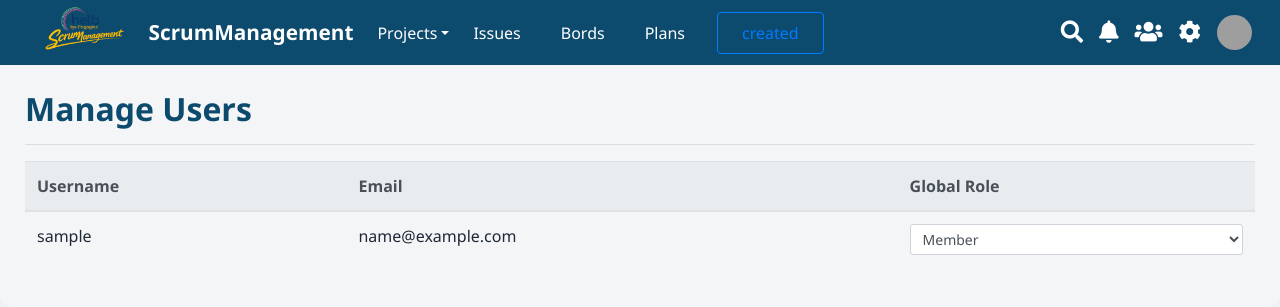
After one commit to AliUcar05/HELBScrumManagement, a Django app: page /manage-users/ in a window 1280 px wide. The commit adds this page. Shown: the top 307 px of the page. Run offline with Django 3.2, Linux system fonts and the light colour scheme; the visitor is signed in with stand-in values (Sample User, id 1); data comes from the database, SQL or seed files in the repository; some libraries are stand-ins or nearby versions; grey boxes are pictures that could not be loaded.

Commit message:
Add membership management and global user role page

```diff
--- a/django_project/blog/templates/blog/base.html
+++ b/django_project/blog/templates/blog/base.html
@@ -113,7 +113,12 @@
                                             <i class="fas fa-user-circle mr-2"></i>Profile</a></li>
                                         <li><a class="dropdown-item" href="#">
                                             <i class="fas fa-cog mr-2"></i>Settings</a></li>
-                                        <li><hr class="dropdown-divider"></li>
+                                        {% if user.profile.global_role == 'admin' %}
+                                        <li><a class="dropdown-item" href="{% url 'manage-users' %}">
+                                            <i class="fas fa-users-cog mr-2"></i>Manage Users</a></li>
+                                        {% endif %}
+                                        <li>
+                                            <hr class="dropdown-divider"></li>
                                         <form method="POST" action="{% url 'logout' %}">
                                             {% csrf_token %}
                                             <button type="submit" class="dropdown-item text-danger">
--- a/django_project/django_project/urls.py
+++ b/django_project/django_project/urls.py
@@ -27,6 +27,7 @@ urlpatterns = [
     path('login/', auth_views.LoginView.as_view(template_name='users/login.html'), name='login'),
     path('logout/', auth_views.LogoutView.as_view(template_name='users/logout.html'), name='logout'),
     path('', include('blog.urls')),
+    path('', include('users.urls')),
     path("", include("scrum.urls")),
 
 
@@ -43,6 +44,8 @@ urlpatterns = [
          name='password_reset_complete'),
 
     path('password/', user_views.change_password, name='change_password'),
+
+
 ]
 
 
--- /dev/null
+++ b/django_project/users/templates/users/manage_users.html
@@ -0,0 +1,33 @@
+{% extends "blog/base.html" %}
+{% block content %}
+<div class="content-section">
+    <h2>Manage Users</h2>
+    <hr>
+    <table class="table table-hover">
+        <thead class="thead-light">
+            <tr>
+                <th>Username</th>
+                <th>Email</th>
+                <th>Global Role</th>
+            </tr>
+        </thead>
+        <tbody>
+            {% for u in users %}
+            <tr>
+                <td>{{ u.username }}</td>
+                <td>{{ u.email }}</td>
+                <td>
+                    <form method="POST" action="#">
+                        {% csrf_token %}
+                        <select name="role" class="form-control form-control-sm">
+                            <option value="admin" {% if u.profile.global_role == 'admin' %}selected{% endif %}>Admin</option>
+                            <option value="member" {% if u.profile.global_role == 'member' %}selected{% endif %}>Member</option>
+                        </select>
+                    </form>
+                </td>
+            </tr>
+            {% endfor %}
+        </tbody>
+    </table>
+</div>
+{% endblock %}
--- /dev/null
+++ b/django_project/users/urls.py
@@ -0,0 +1,6 @@
+from django.urls import path
+from . import views
+
+urlpatterns = [
+    path('manage-users/', views.manage_users, name='manage-users'),
+]
--- a/django_project/users/views.py
+++ b/django_project/users/views.py
@@ -58,3 +58,9 @@ def change_password(request):
     else:
         form = PasswordChangeForm(request.user)
     return render(request, 'users/change_password.html', {'form': form })
+
+@login_required
+def manage_users(request):
+    from django.contrib.auth.models import User
+    users = User.objects.all().select_related('profile')
+    return render(request, 'users/manage_users.html', {'users': users})
```
